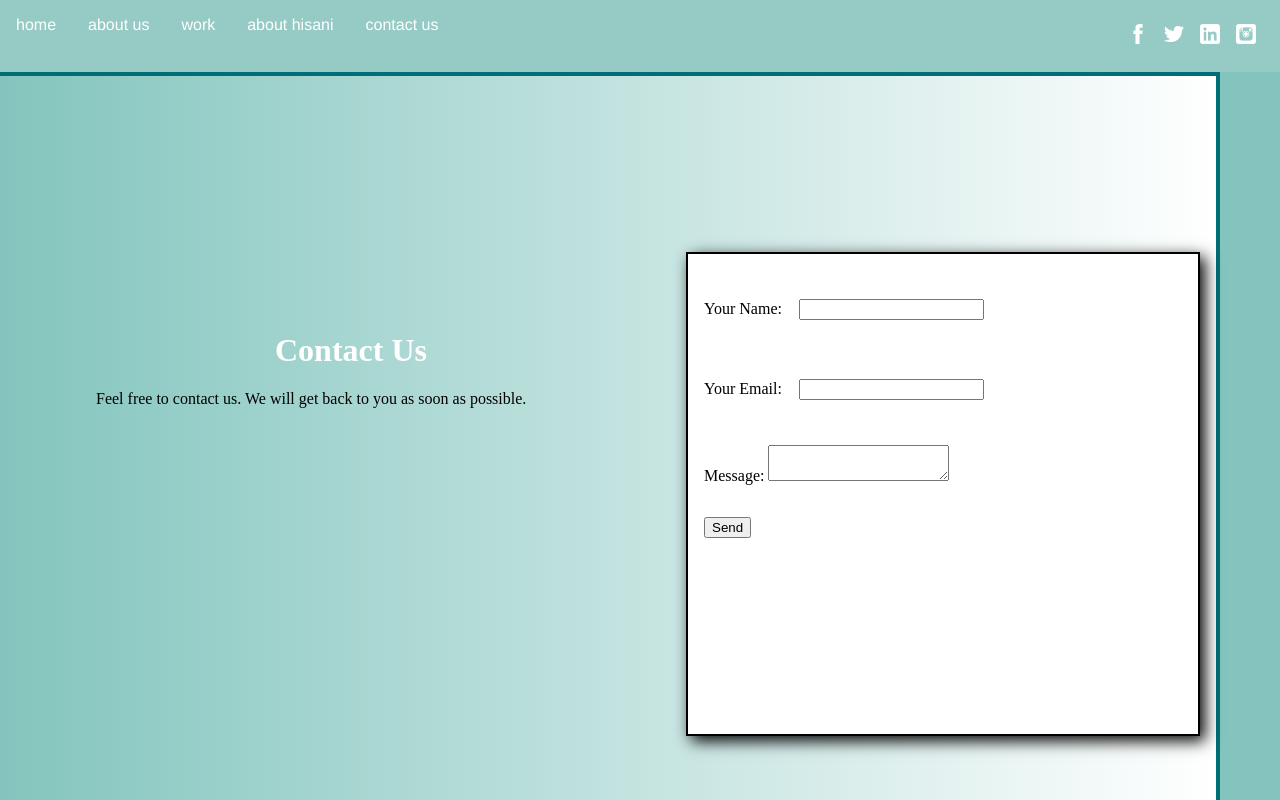
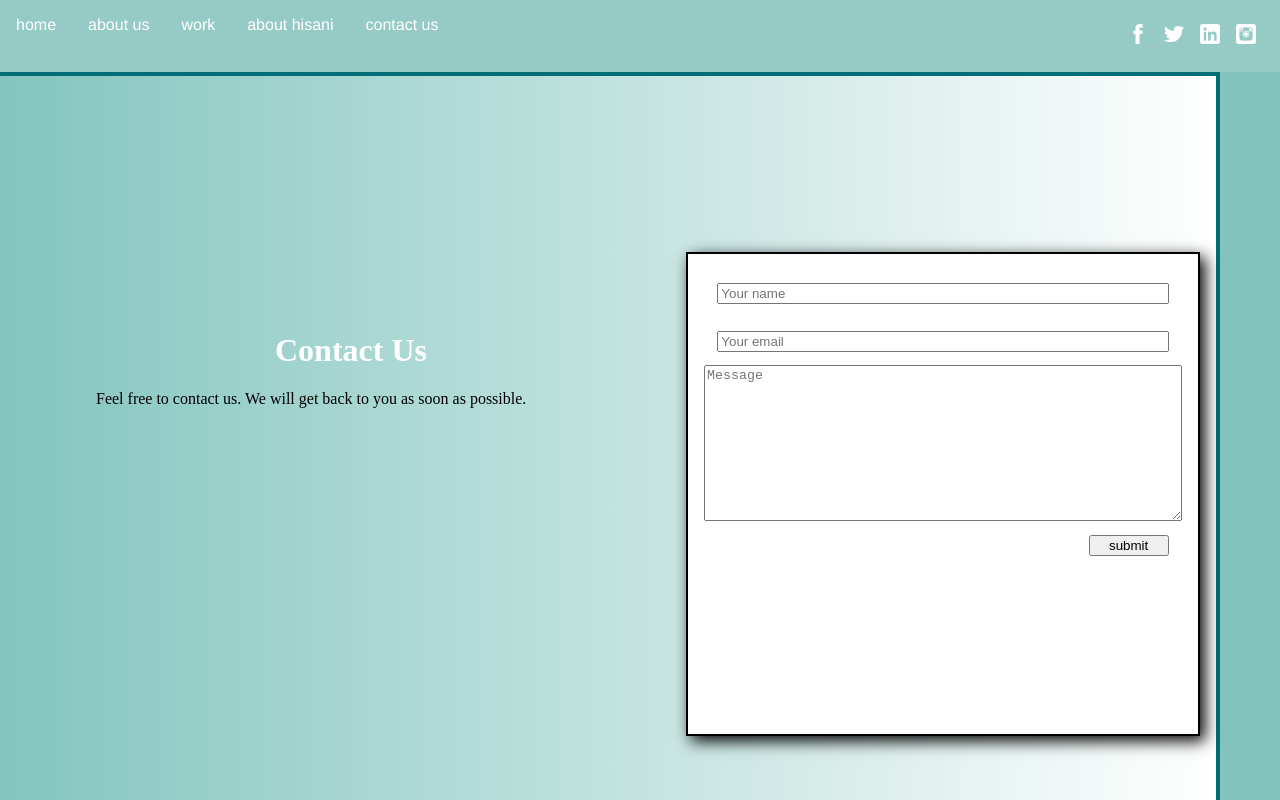
Before and after one commit to jimernest90/sevengenmedia, a React (Create React App) app: page /contactus in a window 1280 px wide. Shown: the top 800 px of the page. Built offline with nearby package versions, Linux system fonts and the light colour scheme.

Commit message:
form handling

```diff
--- a/public/index.html
+++ b/public/index.html
@@ -40,4 +40,11 @@
       To create a production bundle, use `npm run build` or `yarn build`.
     -->
   </body>
+  <form name='contact' netlify netlify-honeypot='bot-field' hidden>
+    <input type='text' name='name' />
+    <input type='email' name='email' />
+    <textarea name='message'></textarea>
+    <button type='submit'>submit</button>
+  </form>
+  <noscript>You need javascript to run this app</noscript>
 </html>
--- a/src/screens/Contact.jsx
+++ b/src/screens/Contact.jsx
@@ -1,36 +1,36 @@
 import React from 'react'
 import '../styles/contact.css'
 
-const encode = (data) => {
-    return Object.keys(data)
-        .map(key => encodeURIComponent(key) + "=" + encodeURIComponent(data[key]))
-        .join("&");
-  }
+// const encode = (data) => {
+//     return Object.keys(data)
+//         .map(key => encodeURIComponent(key) + "=" + encodeURIComponent(data[key]))
+//         .join("&");
+//   }
 
   class Contact extends React.Component {
-    constructor(props) {
-      super(props);
-      this.state = { name: "", email: "", message: "" };
-    }
+    // constructor(props) {
+    //   super(props);
+    //   this.state = { name: "", email: "", message: "" };
+    // }
 
     /* Here’s the juicy bit for posting the form submission */
 
-    handleSubmit = e => {
-      fetch("/", {
-        method: "POST",
-        headers: { "Content-Type": "application/x-www-form-urlencoded" },
-        body: encode({ "contact-form": "contact", ...this.state })
-      })
-        .then(() => alert("your message was sent!"))
-        .catch(error => alert(error));
+    // handleSubmit = e => {
+    //   fetch("/", {
+    //     method: "POST",
+    //     headers: { "Content-Type": "application/x-www-form-urlencoded" },
+    //     body: encode({ "contact-form": "contact", ...this.state })
+    //   })
+    //     .then(() => alert("your message was sent!"))
+    //     .catch(error => alert(error));
 
-      e.preventDefault();
-    };
+    //   e.preventDefault();
+    // };
 
-    handleChange = e => this.setState({ [e.target.name]: e.target.value });
+    // handleChange = e => this.setState({ [e.target.name]: e.target.value });
 
     render() {
-        const { name, email, message } = this.state;
+        // const { name, email, message } = this.state;
     return(
         <div className='contact'>
             <div className='box'>
@@ -40,7 +40,7 @@
             <p>Feel free to contact us. We will get back to you as soon as possible.</p>
             </div>
             <div className='contact_right'>
-            <form onSubmit={this.handleSubmit} name='contact-form' >
+            {/* <form onSubmit={this.handleSubmit} name='contact' action='/contact' method='post' >
           <p>
             <label>
               Your Name: <input type="text" name="name" value={name} onChange={this.handleChange} />
@@ -59,7 +59,14 @@
           <p>
             <button type="submit">Send</button>
           </p>
-        </form>
+        </form> */}
+          <form name='contact' action='/contact' method='post'>
+            <input type='hidden' name='form-name' value='contact'/>
+            <input required type='text' name='name' placeholder='Your name'/>
+            <input required type='email' name='email' placeholder='Your email'/>
+            <textarea required name='message' placeholder='Message' cols='30' rows='10'></textarea>
+            <button type='submit' className='submit'>submit</button>
+          </form>
             </div>
             </div>
             </div>
--- a/src/styles/contact.css
+++ b/src/styles/contact.css
@@ -30,7 +30,8 @@
 }
 .submit{
     width: 6em;
-    right: 0;
+    align-self: flex-end;
+    margin: 1em;
 }
 @media(max-width:420px){
     .contact_form_box{
```
